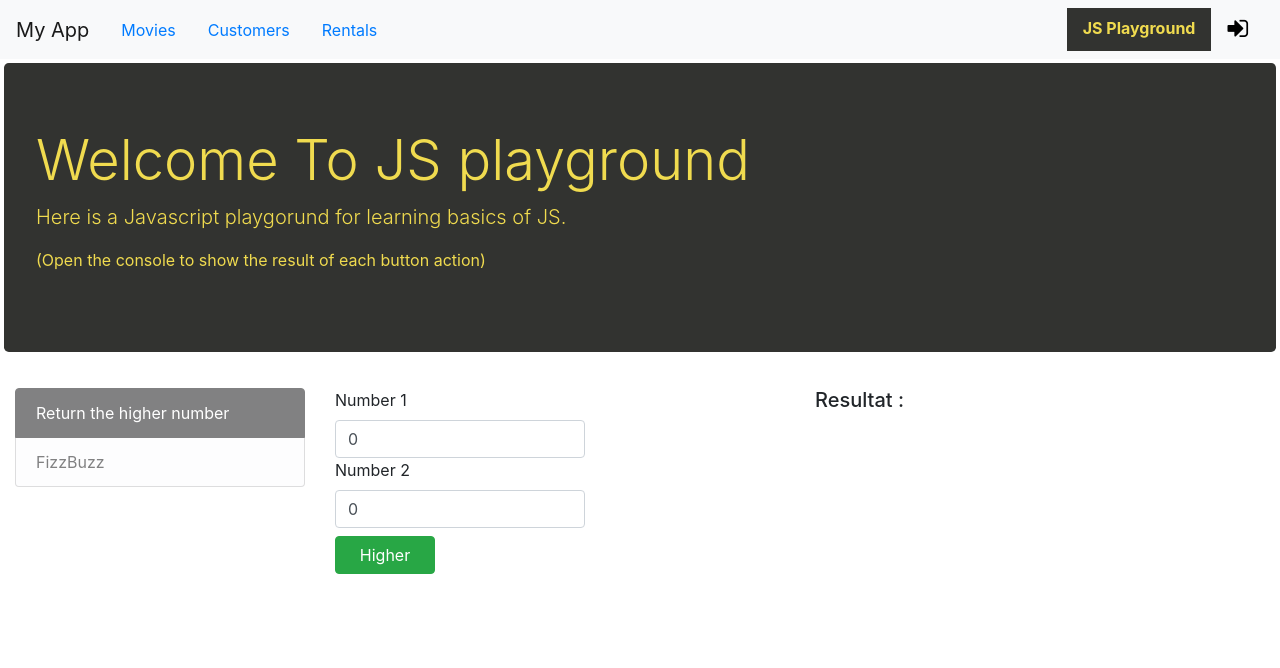
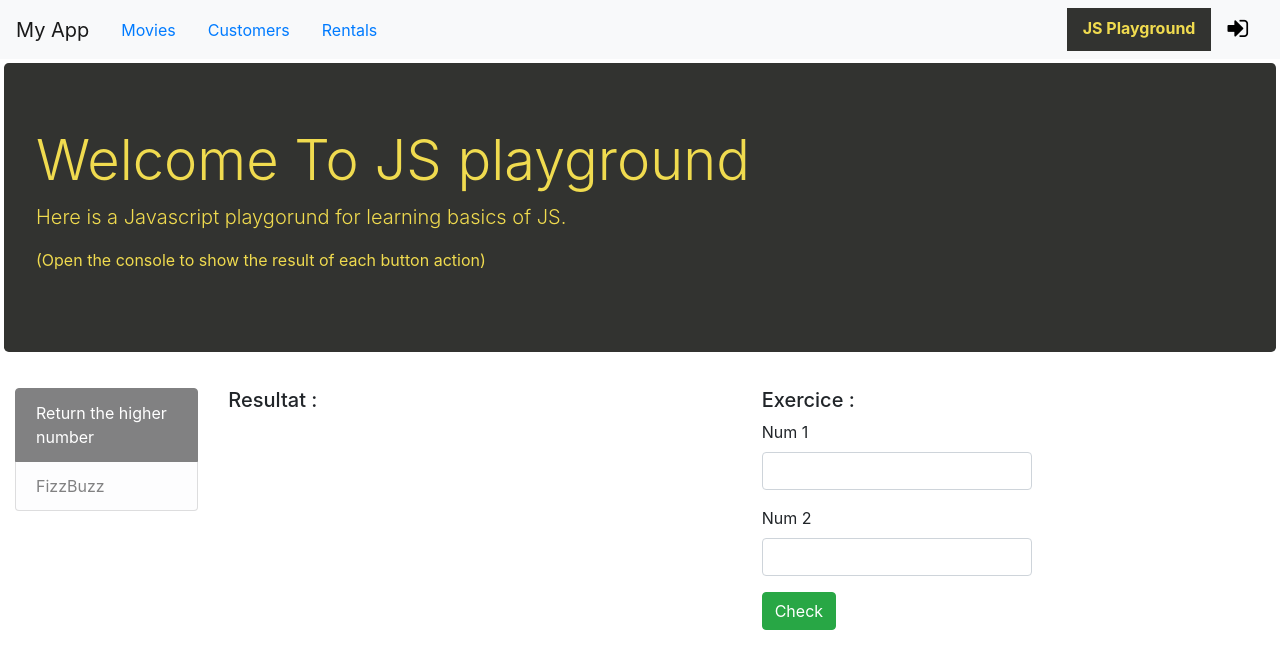
Before and after one commit to StevOrc/react-concept, a React (Create React App) app: page /js-playground/higher-number in a window 1280 px wide. Shown: the top 668 px of the page. Built offline with nearby package versions, Linux system fonts and the light colour scheme.

Commit message:
improve JS playground

```diff
--- a/src/components/concepts/JSPlaygorund/JsExercises/HigherNumber.jsx
+++ b/src/components/concepts/JSPlaygorund/JsExercises/HigherNumber.jsx
@@ -1,4 +1,23 @@
 import React, { Component } from "react";
+import { Formik, Field } from "formik";
+import * as Yup from 'yup';
+
+const CustomInput = ({ field, form: { touched, erros }, ...props }) => {
+  // objet field contient les propiété de Field qu'on va donné à notre input : onBlur / onChange / value / name
+  // dans l'objet form de Formik on récupère les propriété qui nous intéresse
+  // ...props, le reste des propiété qu'on passe via Field
+  return (
+    <div className="form-group">
+      <label> {props.label} </label>
+      <input
+        {...field}
+        type="text"
+        {...props}
+        className="form-control"
+      />
+    </div>
+  );
+};
 
 class HigherNumber extends Component {
   state = {
@@ -18,42 +37,51 @@ class HigherNumber extends Component {
     });
   };
 
-  handleOnSubmit = (e) => {
-    e.prventDefault();
-    this.higherNumber();
-  };
+  higherNumberSchema = Yup.object().shape({
+    num1: Yup.string().required().min(1).max(3),
+    num2: Yup.string().required().min(1).max(3),
+  });
+
+  handleSubmitForm = (values, actions) => {
+    console.log("VALUES ", values);
+    console.log("FORM ", values);
+  }
 
   render() {
     return (
       <div className="row">
         <div className="col-6">
-          <form className="loginForm" onSubmit={this.handleOnSubmit}>
-            <div className="form-group">
-              <label> Number 1 </label>
-              <input
-                style={{ maxWidth: "250px" }}
-                type="text"
-                className="form-control"
-                value={this.state.values.num1}
-              />
-              <label> Number 2 </label>
-              <input
-                style={{ maxWidth: "250px" }}
-                type="text"
-                className="form-control"
-                value={this.state.values.num1}
-              />
-              <button
-                style={{ minWidth: "100px" }}
-                className="btn btn-success mt-2"
-              >
-                Higher
-              </button>
-            </div>
-          </form>
+          <div>
+            <h5>Resultat : </h5>
+          </div>
         </div>
-        <div className="col-6">
-          <h5>Resultat : </h5>
+        <div className="col-6" style={{maxWidth: "300px"}}>
+          <div>
+            <h5>Exercice : </h5>
+            <Formik
+              onSubmit={this.handleSubmitForm}
+              initialValues={{num1: "", num2: ""}}
+              validateOnBlur={false}
+              validateOnChange={false}
+              validationSchema={this.higherNumberSchema}
+            >
+              { () => <form className="">
+                <Field
+                  name="num1"
+                  type="text"
+                  label="Num 1"
+                  component={CustomInput}
+                />
+                <Field
+                  name="num2"
+                  type="text"
+                  label="Num 2"
+                  component={CustomInput}
+                />
+                <button className="btn btn-success" >Check</button>
+              </form> }
+            </Formik>
+          </div>
         </div>
       </div>
     );
--- a/src/components/concepts/JSPlaygorund/JsPlaygorundConatiner.jsx
+++ b/src/components/concepts/JSPlaygorund/JsPlaygorundConatiner.jsx
@@ -25,8 +25,8 @@ class JsPlaygorund extends Component {
           </div>
         </div>
         <div className="row">
-          <div className="col-3">
-            <div class="list-group">
+          <div className="col-2">
+            <div className="list-group">
               <NavLink
                 className="list-group-item list-group-item-action list-group-item-light"
                 style={{ cursor: "pointer" }}
--- a/src/components/shared/components/Login.jsx
+++ b/src/components/shared/components/Login.jsx
@@ -11,20 +11,11 @@ const CustomInput = ({ field, form: { touched, erros }, ...props }) => {
         type="text"
         {...props}
         className="form-control"
-        ref={test}
       />
-      <button className="btn btn-warning" onClick={() => testToString()}>
-        test
-      </button>
     </div>
   );
 };
 
-const test = React.createRef();
-
-const testToString = () => {
-  console.log("aaa", test);
-};
 
 class LoginForm extends Component {
   state = {};
@@ -65,10 +56,15 @@ class LoginForm extends Component {
         }) => (
           <form className="loginForm mt-5" onSubmit={handleSubmit}>
             <Field
-              name="usernameAAAAA"
-              type="passwordAAAAA"
-              label="UsernameAAAA"
-              zzzzz="zzzzz"
+              name="username"
+              type="text"
+              label="Username"
+              component={CustomInput}
+            />
+            <Field
+              name="password"
+              type="password"
+              label="Password"
               component={CustomInput}
             />
             <button
```
